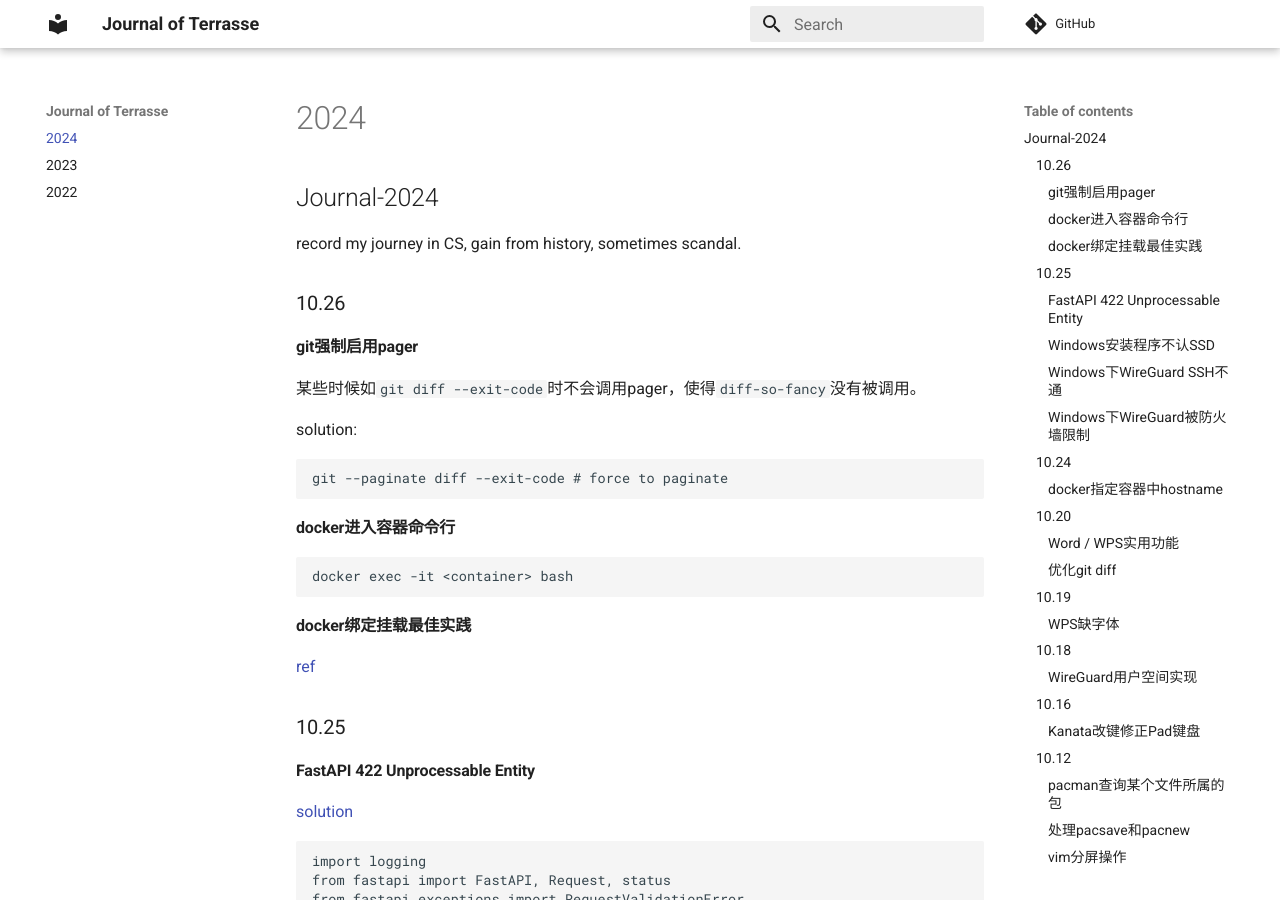
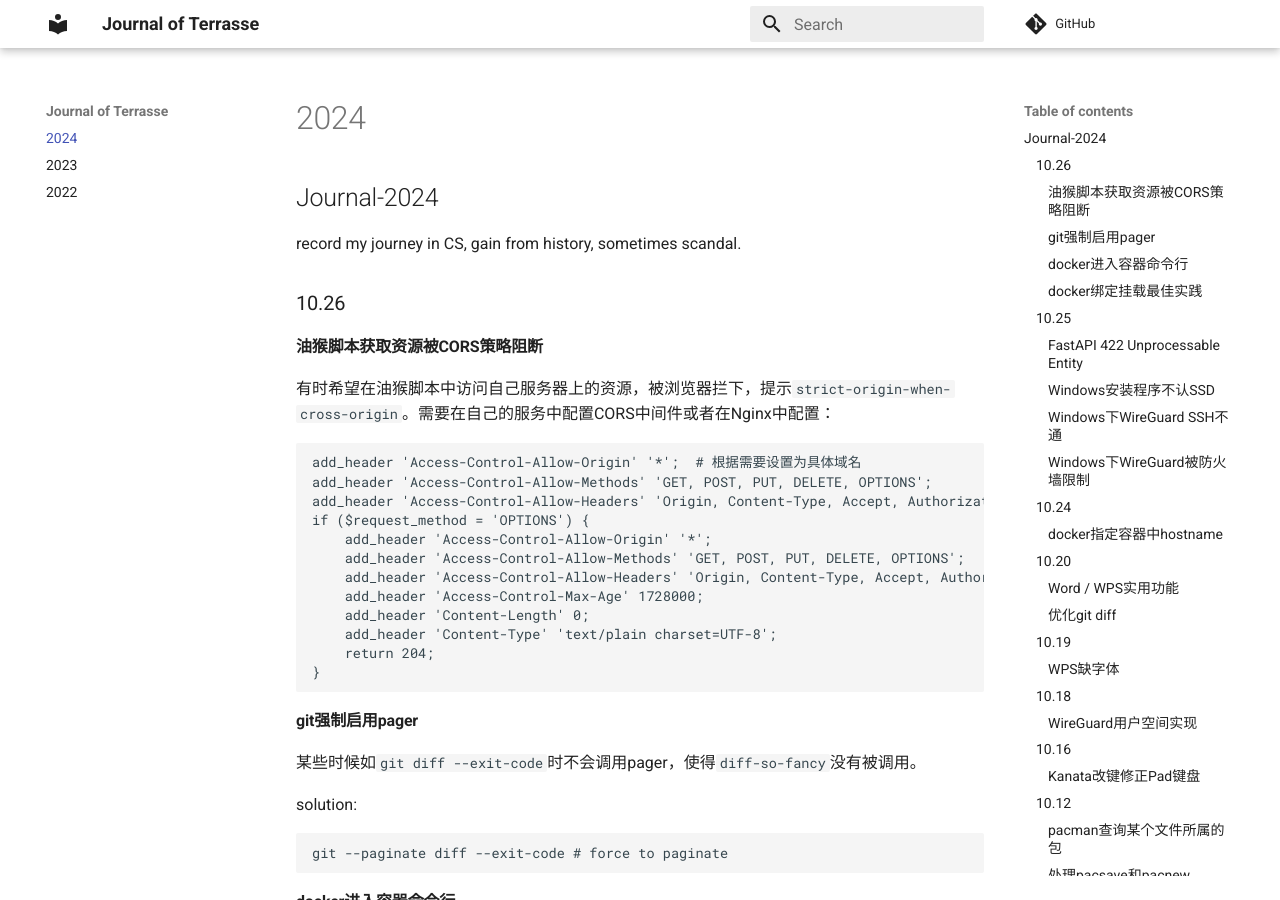
Before and after one commit to Jerry-Terrasse/journal, an MkDocs documentation site: the page built from docs/2024.md, in a window 1280 px wide and 900 px high. Built offline with MkDocs 1.6.1 and Material for MkDocs 9.7.7, drawn with Linux system fonts in a browser that asks for light colours; comment, search, counter and statistics services are not loaded.

Commit message:
update (Sat Oct 26 11:05:05 PM CST 2024)

````diff
--- a/docs/2024.md
+++ b/docs/2024.md
@@ -3,6 +3,25 @@
 record my journey in CS, gain from history, sometimes scandal.
 
 ### 10.26
+
+#### 油猴脚本获取资源被CORS策略阻断
+
+有时希望在油猴脚本中访问自己服务器上的资源，被浏览器拦下，提示`strict-origin-when-cross-origin`。需要在自己的服务中配置CORS中间件或者在Nginx中配置：
+
+```nginx
+add_header 'Access-Control-Allow-Origin' '*';  # 根据需要设置为具体域名
+add_header 'Access-Control-Allow-Methods' 'GET, POST, PUT, DELETE, OPTIONS';
+add_header 'Access-Control-Allow-Headers' 'Origin, Content-Type, Accept, Authorization';
+if ($request_method = 'OPTIONS') {
+	add_header 'Access-Control-Allow-Origin' '*';
+	add_header 'Access-Control-Allow-Methods' 'GET, POST, PUT, DELETE, OPTIONS';
+	add_header 'Access-Control-Allow-Headers' 'Origin, Content-Type, Accept, Authorization';
+	add_header 'Access-Control-Max-Age' 1728000;
+	add_header 'Content-Length' 0;
+	add_header 'Content-Type' 'text/plain charset=UTF-8';
+	return 204;
+}
+```
 
 #### git强制启用pager
 
````
